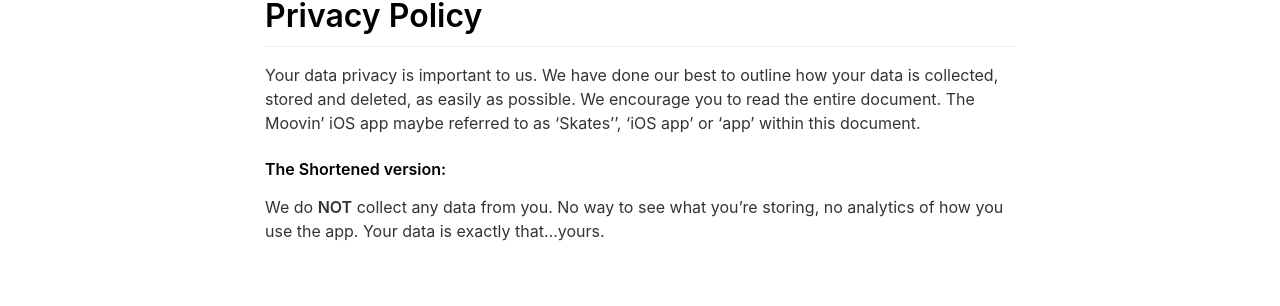
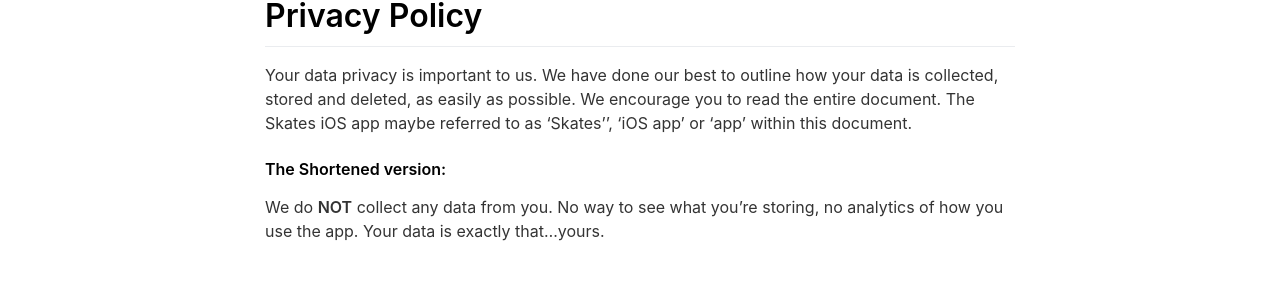
Before and after one commit to PauloxD/skates-site, a Jekyll site: the page built from _pages/privacypolicy.md, in a window 1280 px wide and 900 px high. Shown: the part 221-527 px from the top of the window. Built offline with Jekyll 4.4.1, drawn with Linux system fonts in a browser that asks for light colours; nearby versions of some CDN libraries; some of the changed text lies outside the part shown.

Commit message:
Update privacypolicy.md

```diff
--- a/_pages/privacypolicy.md
+++ b/_pages/privacypolicy.md
@@ -8,7 +8,7 @@ include_in_header: false
 January 27 2022
 
 # Privacy Policy
-Your data privacy is important to us. We have done our best to outline how your data is collected, stored and deleted, as easily as possible. We encourage you to read the entire document. The Moovin' iOS app maybe referred to as ‘Skates'’, ‘iOS app’ or ‘app’ within this document.
+Your data privacy is important to us. We have done our best to outline how your data is collected, stored and deleted, as easily as possible. We encourage you to read the entire document. The Skates iOS app maybe referred to as ‘Skates'’, ‘iOS app’ or ‘app’ within this document.
 
 #### The Shortened version:
 We do **NOT** collect any data from you. No way to see what you're storing, no analytics of how you use the app. Your data is exactly that...yours.
```
Also changed, not shown: other parts of _pages/privacypolicy.md (+0 -3 lines).
